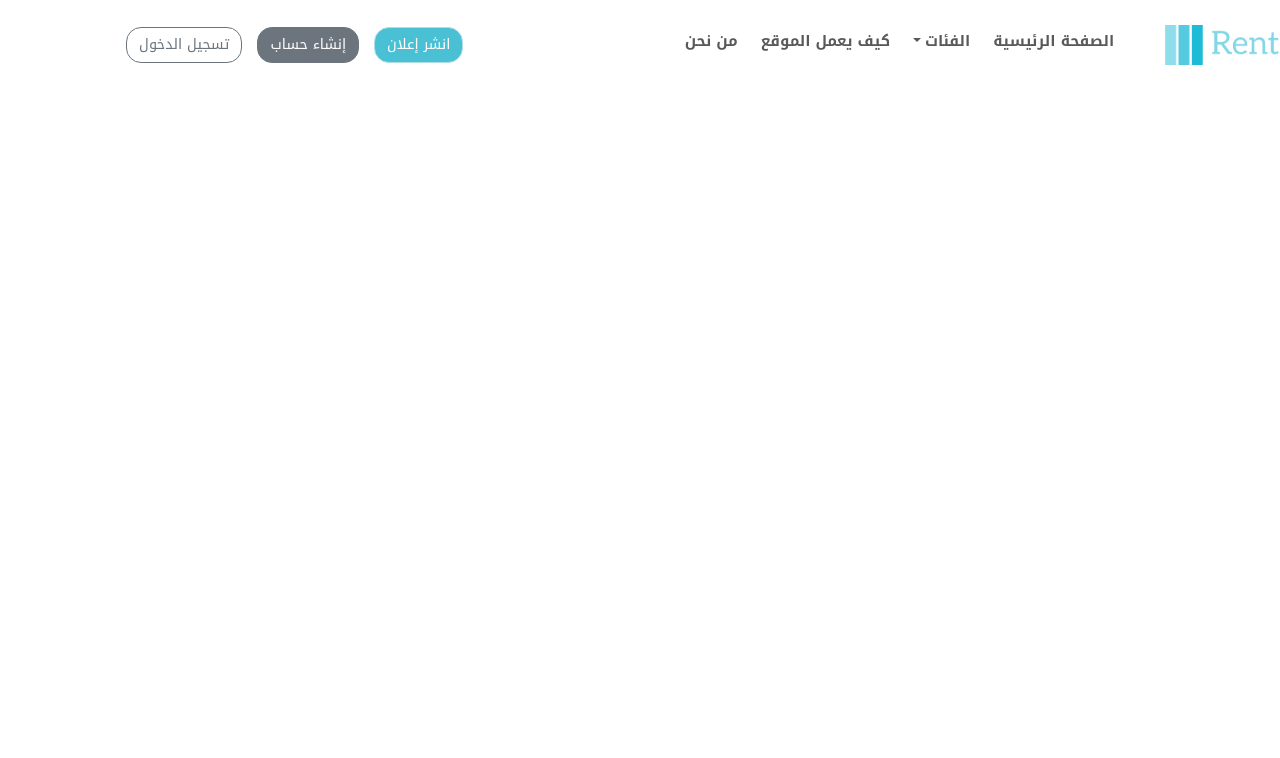
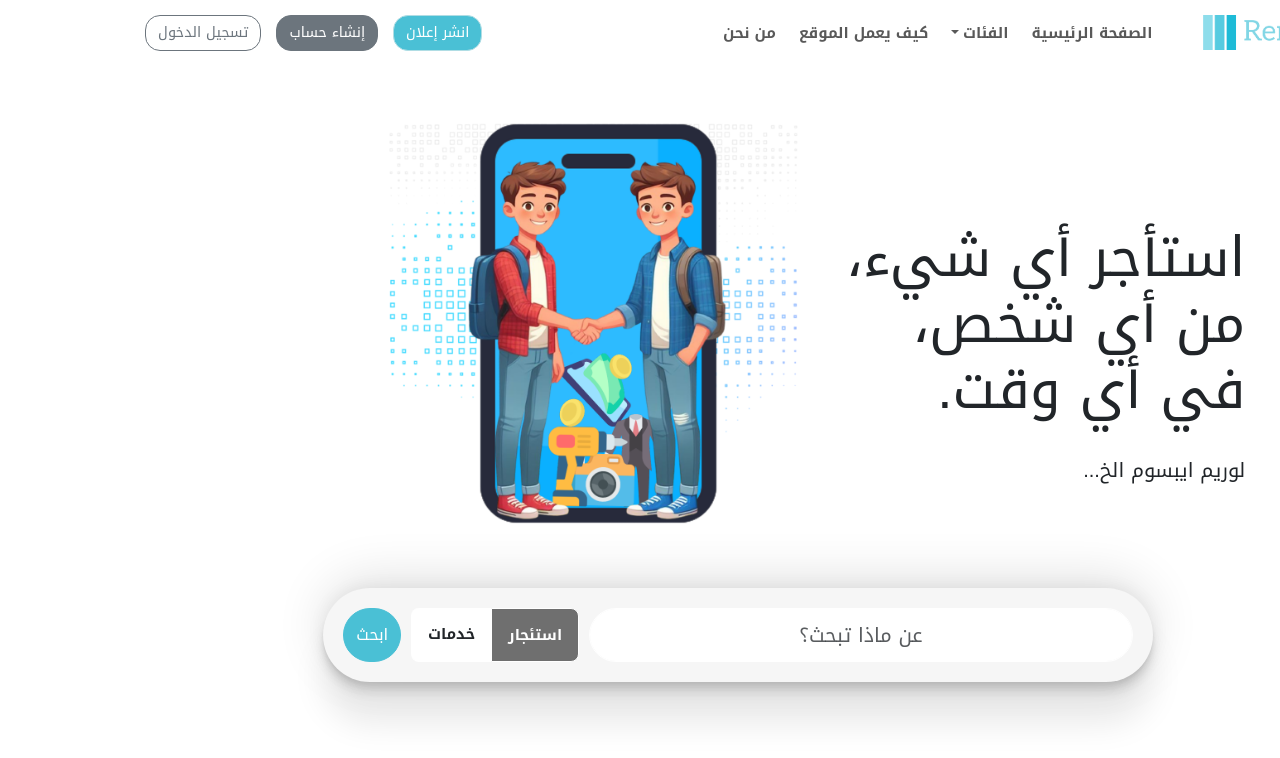
Before and after one commit to Diaa10trad/Rentify, a React (Vite) app in the folder Rentify/: page / in a window 1280 px wide. Shown: the top 758 px of the page. Built offline with nearby package versions, Linux system fonts and the light colour scheme.

Commit message:
Added the Hero Section.
Note that I styled it for the large screens, and it still needs to be styled for smaller ones.

```diff
--- /dev/null
+++ b/Rentify/src/components/HeroSection/index.jsx
@@ -0,0 +1,77 @@
+import React from "react";
+import {
+  Container,
+  Row,
+  Col,
+  Button,
+  Image,
+  Form,
+  ListGroup,
+  Tab,
+} from "react-bootstrap";
+import "./styles.css";
+import HeroImage from "../../assets/images/HeroImage.png";
+
+export default function HeroSection() {
+  return (
+    <Container fluid>
+      <Row className="align-items-center justify-content-evenly">
+        <Col md={6} className="hero-text-col w-25 ">
+          <h1 className="hero-h1 display-3">
+            استأجر أي شيء،
+            <br /> من أي شخص،
+            <br /> في أي وقت.
+          </h1>
+          <p className="hero-p lead pt-4">لوريم ايبسوم الخ...</p>
+        </Col>
+        <Col md={6} className="hero-image-col">
+          <Image src={HeroImage} alt="HeroImage" fluid />
+        </Col>
+      </Row>
+
+      <Row className="mt-5 justify-content-center">
+        <Col md={8} lg={8} className="d-flex justify-content-center">
+          <div className="search-form-container d-flex">
+            <Form className="search-form d-flex">
+              <Form.Control
+                type="text"
+                placeholder="عن ماذا تبحث؟"
+                className="search-input d-flex mr-sm-2"
+              />
+              <Tab.Container
+                id="list-group-tabs-example"
+                defaultActiveKey="#link1"
+              >
+                <Row>
+                  <Col sm={4} className="d-flex">
+                    <ListGroup className="search-choice-container">
+                      <ListGroup.Item
+                        action
+                        href="#link1"
+                        className="search-choice-item d-flex justify-content-center
+                        align-items-center"
+                      >
+                        استئجار
+                      </ListGroup.Item>
+                      <ListGroup.Item
+                        action
+                        href="#link2"
+                        className="search-choice-item d-flex justify-content-center
+                        align-items-center"
+                      >
+                        خدمات
+                      </ListGroup.Item>
+                    </ListGroup>
+                  </Col>
+                </Row>
+              </Tab.Container>
+              <Button type="submit" className="search-btn">
+                ابحث
+              </Button>
+            </Form>
+          </div>
+        </Col>
+      </Row>
+    </Container>
+  );
+}
--- /dev/null
+++ b/Rentify/src/components/HeroSection/styles.css
@@ -0,0 +1,102 @@
+@media (min-width: 1200px) {
+  .hero-h1 {
+    font-size: 55px;
+    width: 100%;
+    height: 100%;
+  }
+
+  .hero-p {
+    font-size: 20px;
+    font-weight: 300;
+    width: 100%;
+    height: 100%;
+  }
+
+  .hero-image-col {
+    width: 35%;
+    margin-left: 150px;
+    margin-top: 50px;
+  }
+
+  .hero-text-col {
+    display: flex;
+    flex-direction: column;
+    text-wrap: nowrap;
+    margin-top: 120px;
+  }
+
+  .search-form-container {
+    background-color: #f6f6f6;
+    padding: 20px;
+    border-radius: 50px;
+    width: 30cm;
+    height: 2.5cm;
+    box-shadow: 0 2.8px 2.2px rgba(0, 0, 0, 0.034),
+      0 6.7px 5.3px rgba(0, 0, 0, 0.048), 0 12.5px 10px rgba(0, 0, 0, 0.06),
+      0 0.3px 17.9px rgba(0, 0, 0, 0.072), 0 41.8px 33.4px rgba(0, 0, 0, 0.086),
+      0 -10px 50px rgba(0, 0, 0, 0.12);
+  }
+  .search-form {
+    width: 100%;
+    flex-direction: row;
+    gap: 10px;
+  }
+
+  .search-input {
+    width: 100%;
+    border-radius: 50px;
+    text-align: center;
+    font-size: 20px;
+    border-color: #ffffff;
+  }
+
+  .search-choice-container {
+    flex-direction: row;
+  }
+
+  .search-choice-item:first-child {
+    font-size: 15px;
+    border-top-right-radius: 8px;
+    border-bottom-right-radius: 8px;
+    border-top-left-radius: 0px;
+    --bs-list-group-active-bg: rgb(111, 111, 111);
+    border-color: #ffffff;
+  }
+
+  .search-choice-item:last-child {
+    font-size: 15px;
+    border-top-left-radius: 8px;
+    border-bottom-left-radius: 8px;
+    border-bottom-right-radius: 0px;
+    margin-right: -1px;
+    --bs-list-group-active-bg: rgb(111, 111, 111);
+    border-color: #ffffff;
+  }
+
+  .search-btn {
+    border-radius: 50px;
+    background-color: #4ac0d5;
+    --bs-btn-hover-bg: #58b1c1;
+    --bs-btn-hover-color: #ffffff;
+    --bs-btn-active-color: #ffffff;
+    --bs-btn-active-bg: #58b1c1;
+    color: #ffffff;
+    border-color: #4ac0d5;
+  }
+}
+
+@media (min-width: 1400px) {
+  .hero-h1 {
+    font-size: 62px;
+    width: 100%;
+    height: 100%;
+  }
+}
+
+@media (min-width: 1500px) {
+  .hero-h1 {
+    font-size: 70px;
+    width: 100%;
+    height: 100%;
+  }
+}
--- a/Rentify/src/components/HomePage/index.jsx
+++ b/Rentify/src/components/HomePage/index.jsx
@@ -1,10 +1,12 @@
 // import FAQSection from "../FAQSection";
+import HeroSection from "../HeroSection";
 import NavigationBar from "../NavigationBar";
 
 export default function HomePage() {
   return (
     <>
       <NavigationBar />
+      <HeroSection />
       {/* <FAQSection /> */}
     </>
   );
--- a/Rentify/src/components/NavigationBar/index.jsx
+++ b/Rentify/src/components/NavigationBar/index.jsx
@@ -20,7 +20,7 @@ export default function NavigationBar() {
       <Navbar.Toggle aria-controls="basic-navbar-nav" />
       <Navbar.Collapse id="basic-navbar-nav">
         <Container className="d-flex justify-content-between nav-items-container">
-          <Nav className="lg nav-links-container">
+          <Nav className="lg nav-links-container align-items-center">
             <Nav.Link href="#home">الصفحة الرئيسية</Nav.Link>
 
             <NavDropdown
--- a/Rentify/src/components/NavigationBar/styles.css
+++ b/Rentify/src/components/NavigationBar/styles.css
@@ -1,11 +1,12 @@
 .brand-logo {
-  height: 40px;
+  height: 35px;
   width: auto;
   margin-right: 40px;
 }
 
 .navbar {
-  padding: 20px 0px 20px 0px;
+  padding: 10px 0px 10px 0px;
+  text-wrap: nowrap;
 }
 
 .nav-btns-container {
```
Also changed, not shown: Rentify/src/assets/images/HeroImage.png (added).
